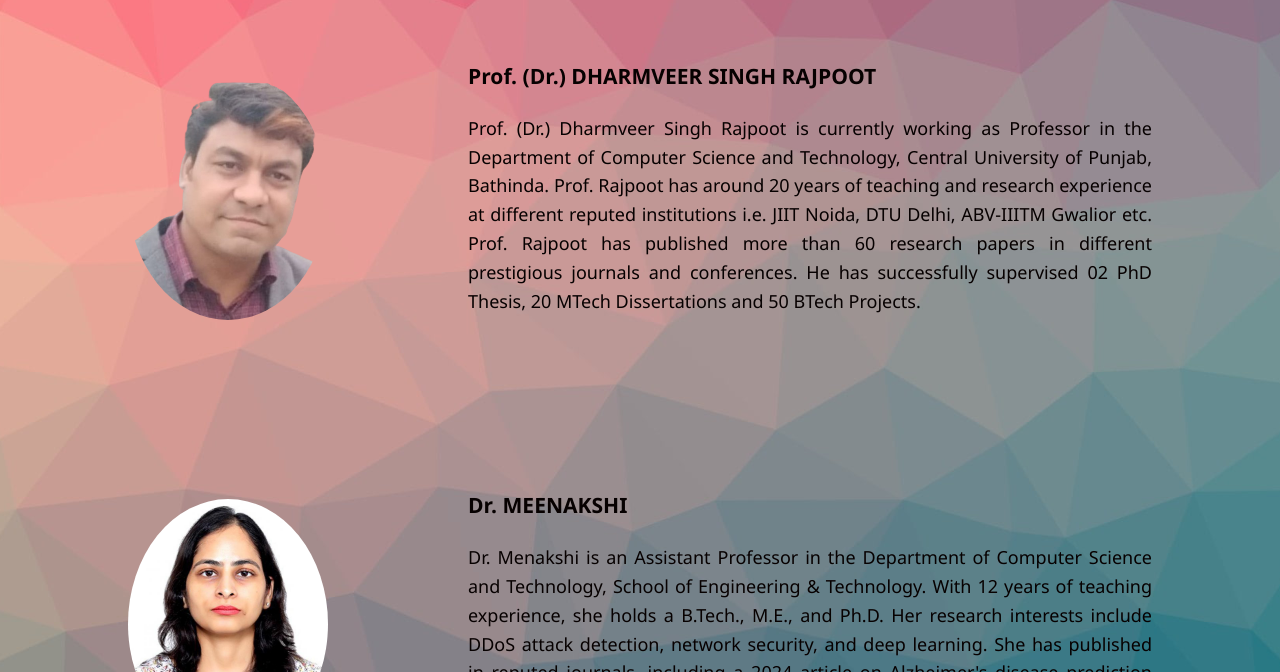
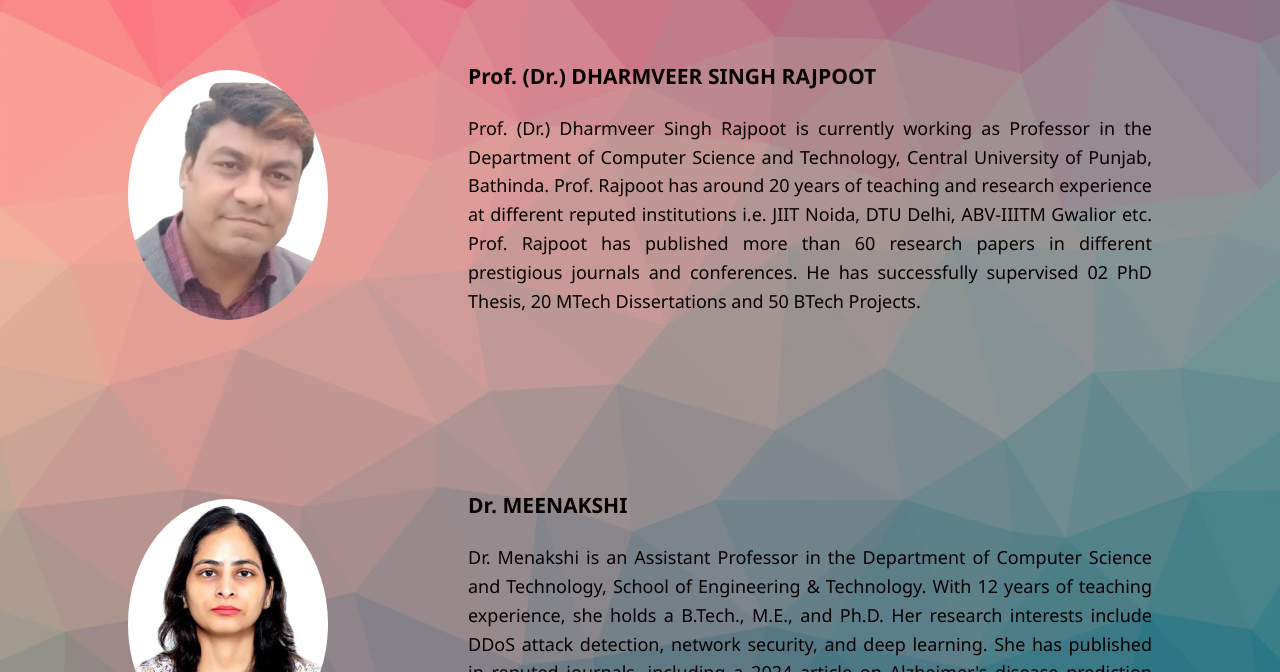
Before and after one commit to thecudersway/CST_website, a plain HTML site: page faculty.html in a window 1280 px wide. Shown: the part 128-800 px from the top of the page. Drawn offline with nearby package versions, Linux system fonts and the light colour scheme.

Commit message:
Update faculty.html

```diff
--- a/faculty.html
+++ b/faculty.html
@@ -16,7 +16,7 @@
   <div class="faculty-container">
   <div class="faculty-image" data-aos="fade-up" data-aos-delay="100">
       <div class="left-image">
-        <img src="dharmveer.png" alt="Faculty Image">
+        <img src="dharmveer_sir.png" alt="Faculty Image">
       </div>
       <div class="right-description">
         <h3>Prof. (Dr.) DHARMVEER SINGH RAJPOOT</h3>
```
